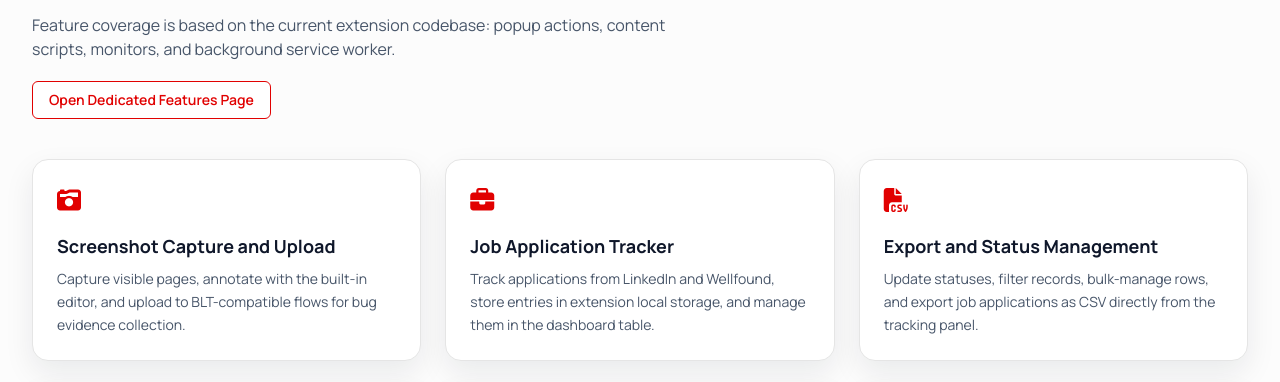
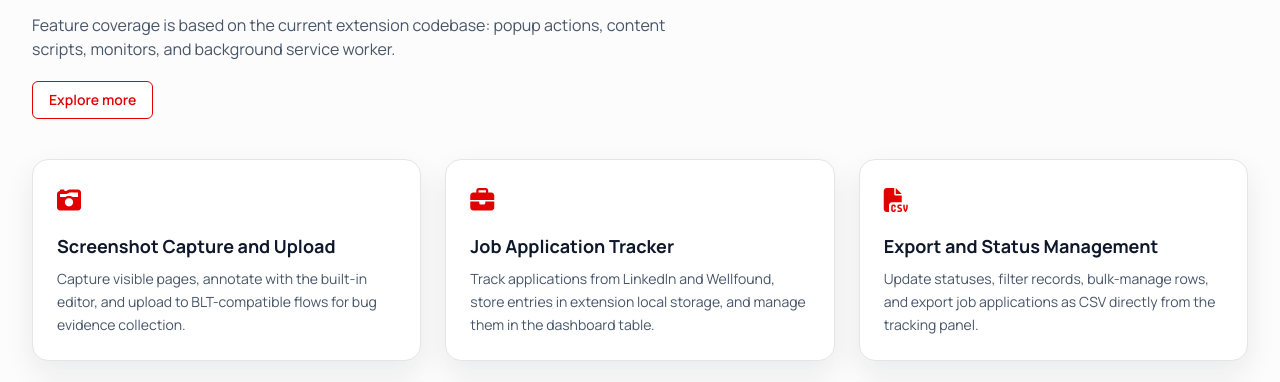
Before and after one commit to OWASP-BLT/BLT-Extension, a browser extension: page index.html in a window 1280 px wide. Shown: the part 918-1300 px from the top of the page. Drawn offline with nearby package versions, Linux system fonts and the light colour scheme.

Commit message:
chore: update cta

```diff
--- a/index.html
+++ b/index.html
@@ -210,7 +210,7 @@
           <p class="text-sm font-bold uppercase tracking-widest text-primary">Feature Set</p>
           <h2 class="mt-2 font-display text-3xl font-extrabold text-slate-900 sm:text-4xl">Everything in the extension, organized by real workflow</h2>
           <p class="mt-4 text-slate-600">Feature coverage is based on the current extension codebase: popup actions, content scripts, monitors, and background service worker.</p>
-          <a href="features.html" class="mt-5 inline-flex rounded-md px-4 py-2 text-sm font-semibold blt-btn-outline">Open Dedicated Features Page</a>
+          <a href="features.html" class="mt-5 inline-flex rounded-md px-4 py-2 text-sm font-semibold blt-btn-outline">Explore more</a>
         </div>
 
         <div class="mt-10 grid gap-6 md:grid-cols-2 lg:grid-cols-3">
```
